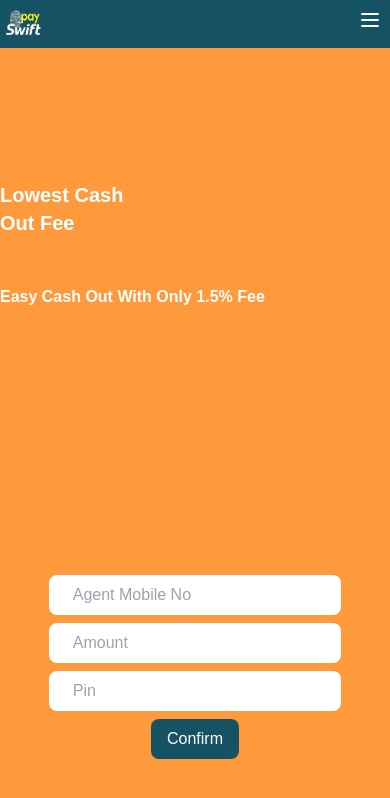
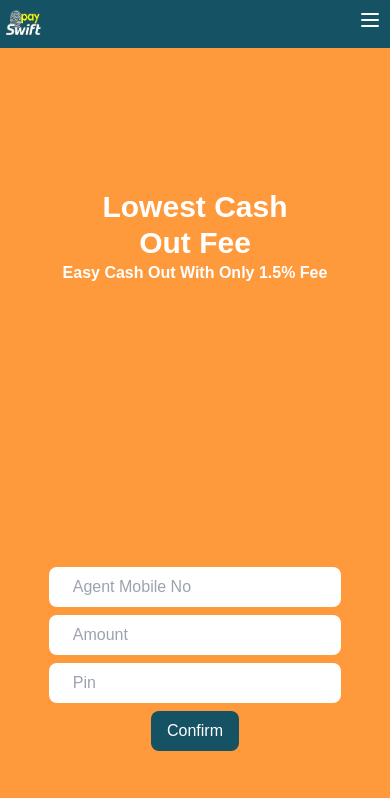
Before and after one commit to Md-Rashedul-Islam-Rajib/pay-swift, a React (Vite) app: page /cash-out in a window 390 px wide. Shown: the top 798 px of the page. Built offline with nearby package versions, Linux system fonts and the light colour scheme.

Commit message:
cashout page modified

```diff
--- a/src/pages/CashOut.jsx
+++ b/src/pages/CashOut.jsx
@@ -15,8 +15,8 @@ const CashOut = () => {
 
     return (
         <section className="grid grid-cols-1 md:grid-cols-2 items-center h-screen justify-center bg-[#ff9a3c]">
-      <div className="flex-col items-center text-white md:ml-[20%] space-y-12">
-        <h1 className="font-bold text-xl md:text-6xl">Lowest Cash <br /> Out Fee</h1>
+      <div className="flex-col items-center text-center md:text-start text-white md:ml-[20%] md:space-y-12">
+        <h1 className="font-bold text-3xl md:text-6xl">Lowest Cash <br /> Out Fee</h1>
         <p className="font-semibold  md:text-xl">Easy Cash Out With Only 1.5% Fee</p>
       </div>
       <div>
```
